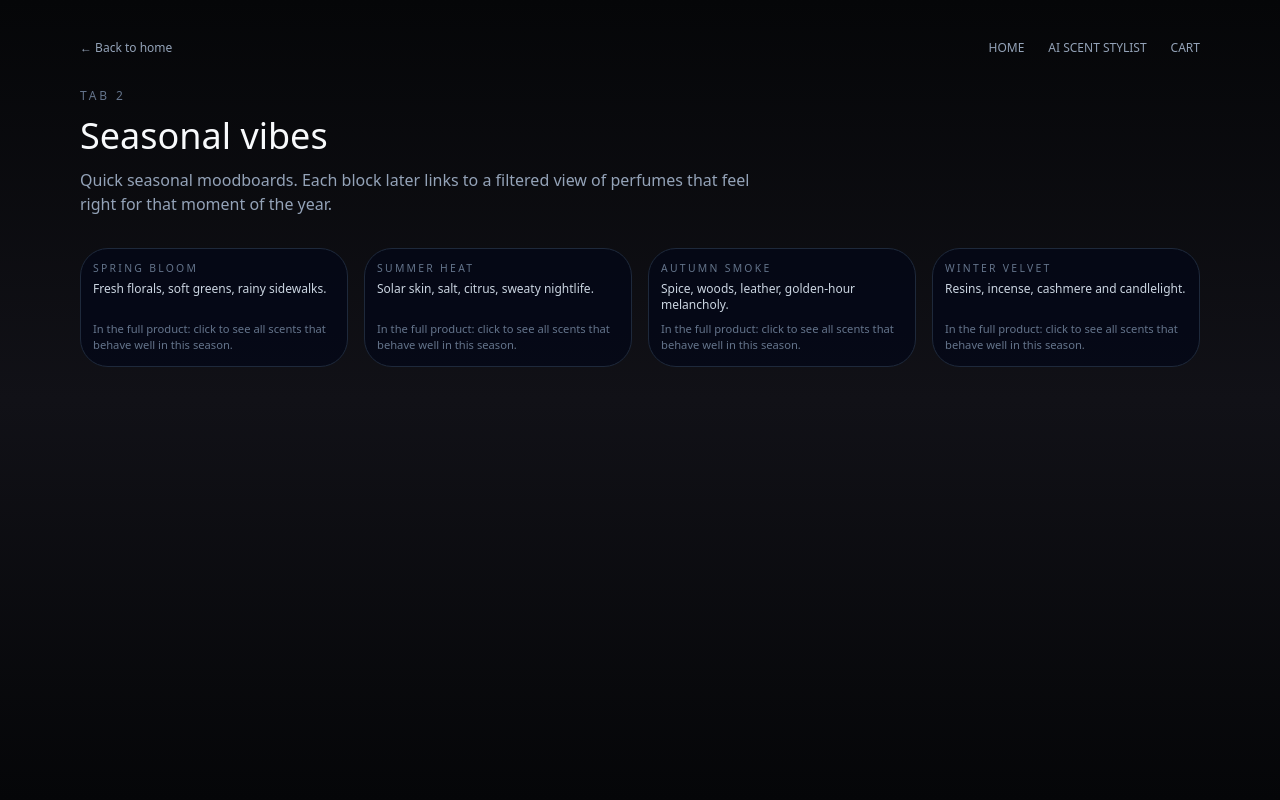
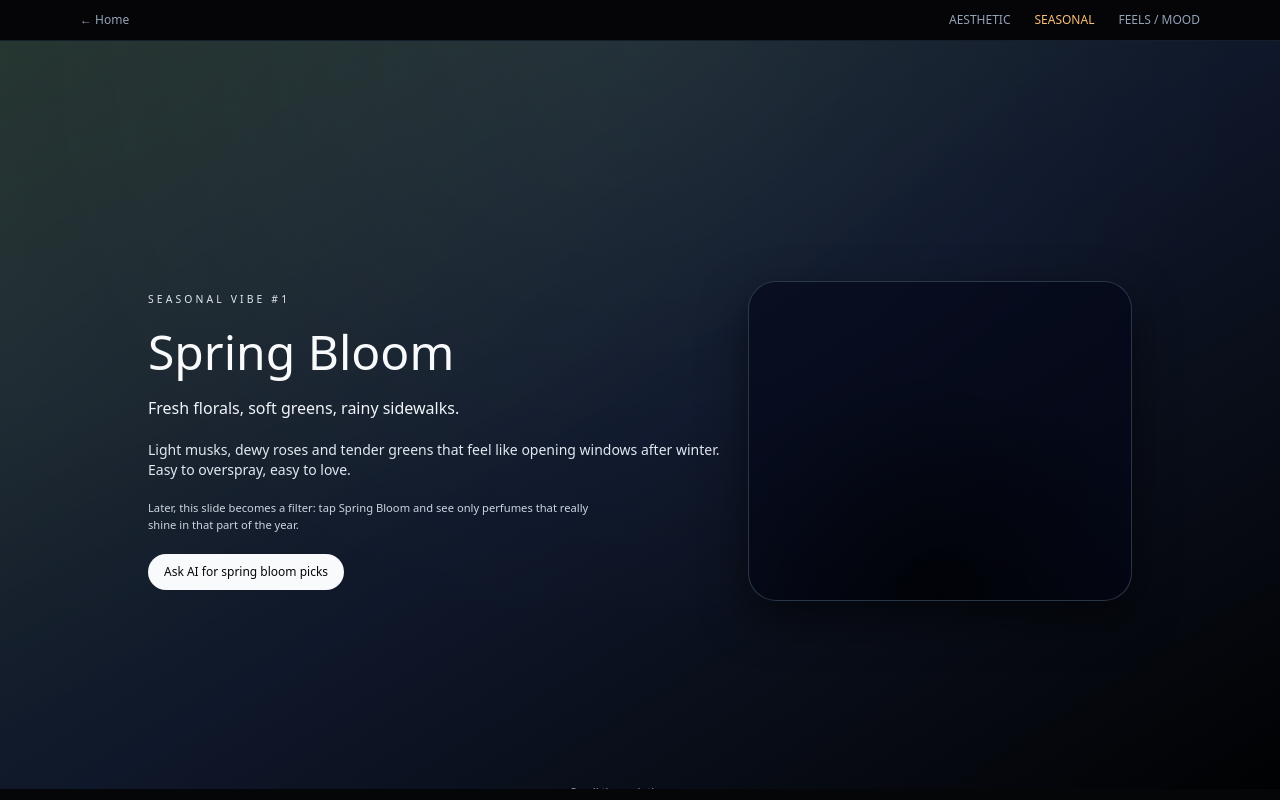
Before and after one commit to icyphotoget/perfume, a Next.js app: page /seasonal in a window 1280 px wide. Built offline with nearby package versions, Linux system fonts and the light colour scheme.

Commit message:
Make aesthetic/seasonal/feels pages full-screen snap scroll like Byredo

```diff
--- a/app/aesthetic/page.tsx
+++ b/app/aesthetic/page.tsx
@@ -3,94 +3,136 @@
 import Link from "next/link";
 import { motion } from "framer-motion";
 
-const baseVariants = {
-  initial: { opacity: 0, y: 20, scale: 0.98 },
+const sectionVariants = {
+  initial: { opacity: 0, y: 30, scale: 0.97 },
   animate: { opacity: 1, y: 0, scale: 1 }
 };
 
+const aesthetics = [
+  {
+    id: "dark-academia",
+    title: "Dark Academia",
+    subtitle: "Ink stains, mahogany shelves, late-night libraries.",
+    description:
+      "Think wool blazers, candlelit study, rain on old stone and the soft smell of paper and smoke. Perfumes here lean leathery, inky, woody and quietly gothic.",
+    // kasnije zamijeni sa pravim image URL-om
+    bg: "from-slate-900 via-black to-slate-800"
+  },
+  {
+    id: "old-money-weekend",
+    title: "Old Money Weekend",
+    subtitle: "Camel coats, heirloom cashmere, countryside estates.",
+    description:
+      "Soft suede, polished wood, clean linen and discreet florals. This aesthetic feels like generational wealth without the logo overload.",
+    bg: "from-amber-200/10 via-slate-900 to-black"
+  },
+  {
+    id: "minimal-future",
+    title: "Minimal Future",
+    subtitle: "Cold glass, skin scents, soft techno and gallery lighting.",
+    description:
+      "Sheer musks, iso-e, metallic florals and barely-there woods. Clean but not boring – like good architecture on skin.",
+    bg: "from-slate-100/10 via-slate-800 to-black"
+  }
+];
+
 export default function AestheticPage() {
   return (
-    <div className="max-w-6xl mx-auto px-4 py-6 md:py-10">
-      <header className="flex items-center justify-between mb-6 md:mb-8">
+    <div className="min-h-screen bg-gradient-to-b from-ink via-charcoal to-ink text-slate-50">
+      {/* Sticky header */}
+      <header className="sticky top-0 z-30 border-b border-slate-800/70 bg-ink/80 backdrop-blur-md">
+        <div className="max-w-6xl mx-auto px-4 py-3 flex items-center justify-between">
           <Link
             href="/"
             className="flex items-center gap-2 text-xs text-slate-400 hover:text-amberLux"
           >
-          ← Back to home
+            ← Home
           </Link>
           <nav className="hidden md:flex items-center gap-6 text-xs uppercase text-slate-400">
             <Link href="/" className="hover:text-amberLux transition">
               Home
             </Link>
+            <Link href="/seasonal" className="hover:text-amberLux transition">
+              Seasonal
+            </Link>
+            <Link href="/feels" className="hover:text-amberLux transition">
+              Feels / Mood
+            </Link>
             <Link href="/quiz" className="hover:text-amberLux transition">
-            AI Scent Stylist
-          </Link>
-          <Link href="/checkout" className="hover:text-amberLux transition">
-            Cart
+              AI Stylist
             </Link>
           </nav>
+        </div>
       </header>
 
-      <motion.main
-        variants={baseVariants}
+      {/* Scroll-snap container */}
+      <div className="h-[calc(100vh-52px)] max-h-[calc(100vh-52px)] overflow-y-scroll snap-y snap-mandatory">
+        {aesthetics.map((aesthetic, idx) => (
+          <section
+            key={aesthetic.id}
+            className="snap-start h-screen relative flex items-end md:items-center"
+          >
+            {/* Background “image” / gradient */}
+            <div
+              className={`absolute inset-0 bg-gradient-to-br ${aesthetic.bg}`}
+            />
+            <div className="absolute inset-0 bg-[radial-gradient(circle_at_top,_rgba(248,191,119,0.22),_transparent_60%)] mix-blend-soft-light" />
+
+            {/* Content */}
+            <motion.div
+              variants={sectionVariants}
               initial="initial"
               animate="animate"
-        transition={{ duration: 0.45, ease: "easeOut" }}
-        className="space-y-6 md:space-y-8"
+              transition={{ duration: 0.55, ease: "easeOut" }}
+              className="relative z-10 max-w-6xl mx-auto px-4 py-10 md:py-16 flex flex-col md:flex-row items-end md:items-center justify-between gap-6"
             >
-        <section className="space-y-3">
-          <p className="text-xs uppercase tracking-[0.24em] text-slate-500">
-            Tab 1
+              <div className="max-w-xl space-y-4 md:space-y-5">
+                <p className="text-[0.65rem] uppercase tracking-[0.3em] text-slate-300">
+                  Aesthetic section #{idx + 1}
                 </p>
-          <h1 className="text-2xl md:text-4xl font-light text-slate-50">
-            Aesthetic sections
+                <h1 className="text-3xl md:text-5xl font-light leading-tight">
+                  {aesthetic.title}
                 </h1>
-          <p className="text-sm md:text-base text-slate-400 max-w-2xl">
-            High-level aesthetic worlds that shape how you wear perfume: each
-            can later become its own mini-hub with hand-picked scents, imagery
-            and editorial.
+                <p className="text-sm md:text-base text-slate-200">
+                  {aesthetic.subtitle}
                 </p>
+                <p className="text-xs md:text-sm text-slate-300">
+                  {aesthetic.description}
+                </p>
+                <p className="text-[0.7rem] text-slate-400 max-w-md">
+                  In the full product, swiping into this aesthetic would reveal
+                  a curated list of niche perfumes, editorials and moodboards
+                  that live entirely inside this world.
+                </p>
+                <div className="flex flex-wrap gap-3 pt-1">
+                  <Link
+                    href="/quiz"
+                    className="inline-flex items-center justify-center rounded-3xl px-4 py-2.5 text-xs bg-slate-50 text-ink hover:bg-amberLux transition"
+                  >
+                    Let AI pick for this aesthetic
+                  </Link>
+                  <span className="text-[0.7rem] text-slate-400">
+                    Slide / scroll to see the next aesthetic →
+                  </span>
+                </div>
+              </div>
+
+              {/* Right “image block” */}
+              <div className="w-full md:w-80 lg:w-96 h-56 md:h-80 rounded-3xl bg-slate-900/60 border border-slate-700/80 overflow-hidden shadow-lux-soft">
+                <div className="h-full w-full bg-[radial-gradient(circle_at_top,_rgba(255,255,255,0.35),_transparent_55%)]" />
+              </div>
+            </motion.div>
+
+            {/* Scroll hint (bottom) */}
+            {idx === 0 && (
+              <div className="absolute bottom-4 left-1/2 -translate-x-1/2 text-[0.7rem] text-slate-400 flex flex-col items-center gap-1">
+                <span className="animate-pulse">Scroll to explore aesthetics</span>
+                <span className="text-xl leading-none">↓</span>
+              </div>
+            )}
           </section>
-
-        <section className="grid md:grid-cols-3 gap-4">
-          <AestheticCard
-            title="Dark Academia"
-            subtitle="Ink, mahogany shelves, late-night study sessions."
-          />
-          <AestheticCard
-            title="Old Money Weekend"
-            subtitle="Camel coats, heirloom cashmere and quiet countryside estates."
-          />
-          <AestheticCard
-            title="Minimal Future"
-            subtitle="Cold glass, skin scents, soft techno and gallery lighting."
-          />
-        </section>
-      </motion.main>
+        ))}
+      </div>
     </div>
   );
 }
-
-function AestheticCard({
-  title,
-  subtitle
-}: {
-  title: string;
-  subtitle: string;
-}) {
-  return (
-    <div className="rounded-3xl bg-fog/80 border border-slate-800 p-4 flex flex-col justify-between shadow-lux-soft/40">
-      <div className="space-y-2">
-        <span className="inline-flex px-2 py-1 rounded-full bg-slate-950/70 border border-slate-700 text-[0.6rem] uppercase tracking-[0.2em] text-slate-400">
-          Aesthetic section
-        </span>
-        <h3 className="text-sm md:text-base text-slate-50">{title}</h3>
-        <p className="text-xs md:text-sm text-slate-400">{subtitle}</p>
-      </div>
-      <p className="mt-3 text-[0.7rem] text-slate-500">
-        In the full build, this will open a curated collection of perfumes,
-        visuals and vibe notes just for this aesthetic.
-      </p>
-    </div>
-  );
-}
--- a/app/feels/page.tsx
+++ b/app/feels/page.tsx
@@ -4,82 +4,105 @@ import Link from "next/link";
 import { motion } from "framer-motion";
 import { vibes } from "@/lib/data";
 
-const baseVariants = {
-  initial: { opacity: 0, y: 20, scale: 0.98 },
+const sectionVariants = {
+  initial: { opacity: 0, y: 30, scale: 0.97 },
   animate: { opacity: 1, y: 0, scale: 1 }
 };
 
 export default function FeelsPage() {
   return (
-    <div className="max-w-6xl mx-auto px-4 py-6 md:py-10">
-      <header className="flex items-center justify-between mb-6 md:mb-8">
+    <div className="min-h-screen bg-gradient-to-b from-ink via-charcoal to-ink text-slate-50">
+      {/* Sticky header */}
+      <header className="sticky top-0 z-30 border-b border-slate-800/70 bg-ink/80 backdrop-blur-md">
+        <div className="max-w-6xl mx-auto px-4 py-3 flex items-center justify-between">
           <Link
             href="/"
             className="flex items-center gap-2 text-xs text-slate-400 hover:text-amberLux"
           >
-          ← Back to home
+            ← Home
           </Link>
           <nav className="hidden md:flex items-center gap-6 text-xs uppercase text-slate-400">
-          <Link href="/" className="hover:text-amberLux transition">
-            Home
+            <Link href="/aesthetic" className="hover:text-amberLux transition">
+              Aesthetic
             </Link>
-          <Link href="/quiz" className="hover:text-amberLux transition">
-            AI Scent Stylist
+            <Link href="/seasonal" className="hover:text-amberLux transition">
+              Seasonal
             </Link>
-          <Link href="/checkout" className="hover:text-amberLux transition">
-            Cart
+            <Link
+              href="/feels"
+              className="hover:text-amberLux transition text-amberLux"
+            >
+              Feels / Mood
             </Link>
           </nav>
+        </div>
       </header>
 
-      <motion.main
-        variants={baseVariants}
+      {/* Scroll-snap container */}
+      <div className="h-[calc(100vh-52px)] max-h-[calc(100vh-52px)] overflow-y-scroll snap-y snap-mandatory">
+        {vibes.map((vibe, idx) => (
+          <section
+            key={vibe.slug}
+            className="snap-start h-screen relative flex items-end md:items-center"
+          >
+            {/* Background gradient per vibe (simple, but looks luxe) */}
+            <div className="absolute inset-0 bg-gradient-to-br from-slate-900 via-black to-slate-900" />
+            <div className="absolute inset-0 bg-[radial-gradient(circle_at_top,_rgba(248,191,119,0.2),_transparent_60%)] mix-blend-soft-light" />
+
+            <motion.div
+              variants={sectionVariants}
               initial="initial"
               animate="animate"
-        transition={{ duration: 0.45, ease: "easeOut" }}
-        className="space-y-6 md:space-y-8"
+              transition={{ duration: 0.55, ease: "easeOut" }}
+              className="relative z-10 max-w-6xl mx-auto px-4 py-10 md:py-16 flex flex-col md:flex-row items-end md:items-center justify-between gap-6"
             >
-        <section className="space-y-3">
-          <p className="text-xs uppercase tracking-[0.24em] text-slate-500">
-            Tab 3
+              <div className="max-w-xl space-y-4 md:space-y-5">
+                <p className="text-[0.65rem] uppercase tracking-[0.3em] text-slate-300">
+                  Mood {idx + 1} of {vibes.length}
                 </p>
-          <h1 className="text-2xl md:text-4xl font-light text-slate-50">
-            In my feels / mood
+                <h1 className="text-3xl md:text-5xl font-light leading-tight">
+                  {vibe.name}
                 </h1>
-          <p className="text-sm md:text-base text-slate-400 max-w-2xl">
-            Pure mood-based navigation: you don&apos;t have to know notes or
-            families. Just pick the storyline that feels like you today.
-          </p>
-        </section>
-
-        <section className="grid grid-cols-2 md:grid-cols-4 gap-3 md:gap-4">
-          {vibes.map(vibe => (
-            <Link
-              key={vibe.slug}
-              href={`/vibe/${vibe.slug}`}
-              className="relative group rounded-3xl overflow-hidden bg-fog/70 border border-slate-800/80 p-3 md:p-4 flex flex-col justify-between shadow-lux-soft/40 hover:border-amberLux/60 hover:shadow-lux-soft transition"
-            >
-              <div className="relative z-10 space-y-1 text-left">
-                <p className="text-[0.65rem] uppercase tracking-[0.2em] text-slate-400">
-                  Mood
-                </p>
-                <h3 className="text-sm md:text-base font-medium text-slate-50">
-                  {vibe.name}
-                </h3>
-                <p className="hidden md:block text-[0.7rem] text-slate-400">
+                <p className="text-sm md:text-base text-slate-100">
                   {vibe.tagline}
                 </p>
+                <p className="text-xs md:text-sm text-slate-200 max-w-md">
+                  This section is for days when you don&apos;t know the note,
+                  you just know the storyline. Pick the mood, let AI handle the
+                  rest.
+                </p>
+                <div className="flex flex-wrap gap-3">
+                  <Link
+                    href={`/vibe/${vibe.slug}`}
+                    className="inline-flex items-center justify-center rounded-3xl px-4 py-2.5 text-xs bg-slate-50 text-ink hover:bg-amberLux transition"
+                  >
+                    See perfumes for this mood
+                  </Link>
+                  <Link
+                    href="/quiz"
+                    className="inline-flex items-center justify-center rounded-3xl px-4 py-2.5 text-xs border border-slate-700/80 text-slate-200 hover:border-amberLux/70 hover:text-amberLux transition bg-fog/40 backdrop-blur-xs"
+                  >
+                    Ask AI to match this vibe
+                  </Link>
                 </div>
-              <div className="relative z-10 mt-3 flex items-center justify-between text-[0.65rem] text-slate-400">
-                <span>See perfumes</span>
-                <span className="text-amberLux group-hover:translate-x-0.5 transition">
-                  →
+              </div>
+
+              <div className="w-full md:w-80 lg:w-96 h-56 md:h-80 rounded-3xl bg-slate-950/70 border border-slate-700/80 overflow-hidden shadow-lux-soft">
+                <div className="h-full w-full bg-[radial-gradient(circle_at_center,_rgba(0,0,0,0.7),_transparent_60%)]" />
+              </div>
+            </motion.div>
+
+            {idx === 0 && (
+              <div className="absolute bottom-4 left-1/2 -translate-x-1/2 text-[0.7rem] text-slate-300 flex flex-col items-center gap-1">
+                <span className="animate-pulse">
+                  Scroll to move through your moods
                 </span>
+                <span className="text-xl leading-none">↓</span>
               </div>
-            </Link>
+            )}
+          </section>
         ))}
-        </section>
-      </motion.main>
+      </div>
     </div>
   );
 }
--- a/app/seasonal/page.tsx
+++ b/app/seasonal/page.tsx
@@ -3,90 +3,129 @@
 import Link from "next/link";
 import { motion } from "framer-motion";
 
-const baseVariants = {
-  initial: { opacity: 0, y: 20, scale: 0.98 },
+const sectionVariants = {
+  initial: { opacity: 0, y: 30, scale: 0.97 },
   animate: { opacity: 1, y: 0, scale: 1 }
 };
 
+const seasons = [
+  {
+    id: "spring",
+    title: "Spring Bloom",
+    subtitle: "Fresh florals, soft greens, rainy sidewalks.",
+    copy: "Light musks, dewy roses and tender greens that feel like opening windows after winter. Easy to overspray, easy to love.",
+    bg: "from-emerald-200/20 via-slate-900 to-black"
+  },
+  {
+    id: "summer",
+    title: "Summer Heat",
+    subtitle: "Solar skin, salt, citrus, sweaty nightlife.",
+    copy: "Salty skin, sun lotion, late-night air and overripe fruits. The kind of scents that smell better the more you dance.",
+    bg: "from-orange-200/20 via-slate-900 to-black"
+  },
+  {
+    id: "autumn",
+    title: "Autumn Smoke",
+    subtitle: "Spice, woods, leather, golden-hour melancholy.",
+    copy: "Cardamom, tobacco, boozy vanilla and quiet campfire trail. Feels like knitwear, low sun and nostalgia.",
+    bg: "from-amber-200/20 via-slate-900 to-black"
+  },
+  {
+    id: "winter",
+    title: "Winter Velvet",
+    subtitle: "Resins, incense, cashmere and candlelight.",
+    copy: "Balsamic resins, incense, labdanum and cozy gourmands that turn your scarf into a portable fireplace.",
+    bg: "from-slate-200/20 via-slate-900 to-black"
+  }
+];
+
 export default function SeasonalPage() {
   return (
-    <div className="max-w-6xl mx-auto px-4 py-6 md:py-10">
-      <header className="flex items-center justify-between mb-6 md:mb-8">
+    <div className="min-h-screen bg-gradient-to-b from-ink via-charcoal to-ink text-slate-50">
+      {/* Sticky header */}
+      <header className="sticky top-0 z-30 border-b border-slate-800/70 bg-ink/80 backdrop-blur-md">
+        <div className="max-w-6xl mx-auto px-4 py-3 flex items-center justify-between">
           <Link
             href="/"
             className="flex items-center gap-2 text-xs text-slate-400 hover:text-amberLux"
           >
-          ← Back to home
+            ← Home
           </Link>
           <nav className="hidden md:flex items-center gap-6 text-xs uppercase text-slate-400">
-          <Link href="/" className="hover:text-amberLux transition">
-            Home
+            <Link href="/aesthetic" className="hover:text-amberLux transition">
+              Aesthetic
             </Link>
-          <Link href="/quiz" className="hover:text-amberLux transition">
-            AI Scent Stylist
+            <Link
+              href="/seasonal"
+              className="hover:text-amberLux transition text-amberLux"
+            >
+              Seasonal
             </Link>
-          <Link href="/checkout" className="hover:text-amberLux transition">
-            Cart
+            <Link href="/feels" className="hover:text-amberLux transition">
+              Feels / Mood
             </Link>
           </nav>
+        </div>
       </header>
 
-      <motion.main
-        variants={baseVariants}
+      {/* Scroll-snap container */}
+      <div className="h-[calc(100vh-52px)] max-h-[calc(100vh-52px)] overflow-y-scroll snap-y snap-mandatory">
+        {seasons.map((season, idx) => (
+          <section
+            key={season.id}
+            className="snap-start h-screen relative flex items-end md:items-center"
+          >
+            <div
+              className={`absolute inset-0 bg-gradient-to-br ${season.bg}`}
+            />
+            <div className="absolute inset-0 bg-[radial-gradient(circle_at_top,_rgba(255,255,255,0.18),_transparent_60%)] mix-blend-soft-light" />
+
+            <motion.div
+              variants={sectionVariants}
               initial="initial"
               animate="animate"
-        transition={{ duration: 0.45, ease: "easeOut" }}
-        className="space-y-6 md:space-y-8"
+              transition={{ duration: 0.55, ease: "easeOut" }}
+              className="relative z-10 max-w-6xl mx-auto px-4 py-10 md:py-16 flex flex-col md:flex-row items-end md:items-center justify-between gap-6"
             >
-        <section className="space-y-3">
-          <p className="text-xs uppercase tracking-[0.24em] text-slate-500">
-            Tab 2
+              <div className="max-w-xl space-y-4 md:space-y-5">
+                <p className="text-[0.65rem] uppercase tracking-[0.3em] text-slate-200">
+                  Seasonal vibe #{idx + 1}
                 </p>
-          <h1 className="text-2xl md:text-4xl font-light text-slate-50">
-            Seasonal vibes
+                <h1 className="text-3xl md:text-5xl font-light leading-tight">
+                  {season.title}
                 </h1>
-          <p className="text-sm md:text-base text-slate-400 max-w-2xl">
-            Quick seasonal moodboards. Each block later links to a filtered view
-            of perfumes that feel right for that moment of the year.
+                <p className="text-sm md:text-base text-slate-100">
+                  {season.subtitle}
                 </p>
+                <p className="text-xs md:text-sm text-slate-200">
+                  {season.copy}
+                </p>
+                <p className="text-[0.7rem] text-slate-300 max-w-md">
+                  Later, this slide becomes a filter: tap Spring Bloom and see
+                  only perfumes that really shine in that part of the year.
+                </p>
+                <Link
+                  href="/quiz"
+                  className="inline-flex items-center justify-center rounded-3xl px-4 py-2.5 text-xs bg-slate-50 text-ink hover:bg-amberLux transition"
+                >
+                  Ask AI for {season.title.toLowerCase()} picks
+                </Link>
+              </div>
+
+              <div className="w-full md:w-80 lg:w-96 h-56 md:h-80 rounded-3xl bg-slate-950/60 border border-slate-700/80 overflow-hidden shadow-lux-soft">
+                <div className="h-full w-full bg-[radial-gradient(circle_at_bottom,_rgba(0,0,0,0.65),_transparent_60%)]" />
+              </div>
+            </motion.div>
+
+            {idx === 0 && (
+              <div className="absolute bottom-4 left-1/2 -translate-x-1/2 text-[0.7rem] text-slate-300 flex flex-col items-center gap-1">
+                <span className="animate-pulse">Scroll through the seasons</span>
+                <span className="text-xl leading-none">↓</span>
+              </div>
+            )}
           </section>
-
-        <section className="grid md:grid-cols-4 gap-3 md:gap-4">
-          <SeasonCard
-            season="Spring Bloom"
-            note="Fresh florals, soft greens, rainy sidewalks."
-          />
-          <SeasonCard
-            season="Summer Heat"
-            note="Solar skin, salt, citrus, sweaty nightlife."
-          />
-          <SeasonCard
-            season="Autumn Smoke"
-            note="Spice, woods, leather, golden-hour melancholy."
-          />
-          <SeasonCard
-            season="Winter Velvet"
-            note="Resins, incense, cashmere and candlelight."
-          />
-        </section>
-      </motion.main>
+        ))}
+      </div>
     </div>
   );
 }
-
-function SeasonCard({ season, note }: { season: string; note: string }) {
-  return (
-    <div className="rounded-3xl bg-slate-950/70 border border-slate-800 p-3 flex flex-col justify-between shadow-lux-soft/30">
-      <div className="space-y-1">
-        <p className="text-[0.65rem] uppercase tracking-[0.22em] text-slate-500">
-          {season}
-        </p>
-        <p className="text-xs text-slate-300">{note}</p>
-      </div>
-      <p className="mt-2 text-[0.7rem] text-slate-500">
-        In the full product: click to see all scents that behave well in this
-        season.
-      </p>
-    </div>
-  );
-}
```
Lines whose indentation alone changed are shown as unchanged.
